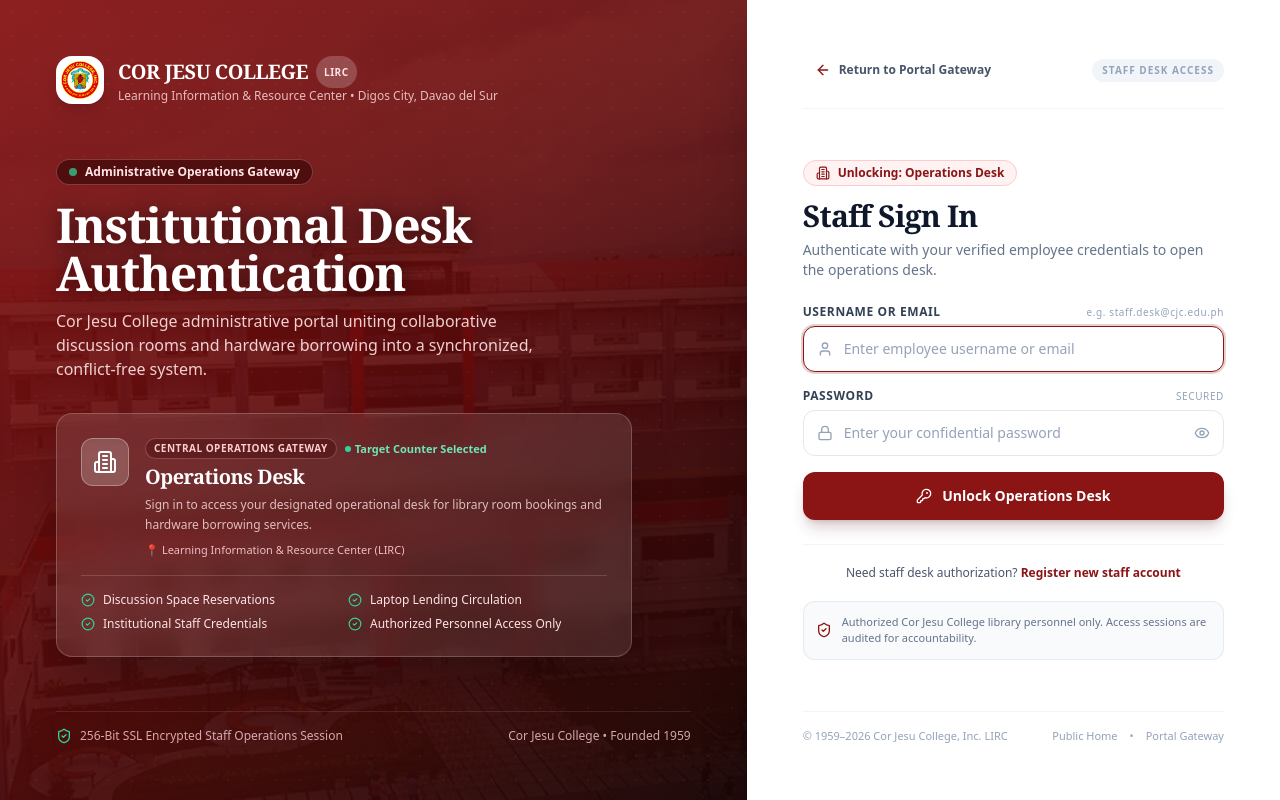
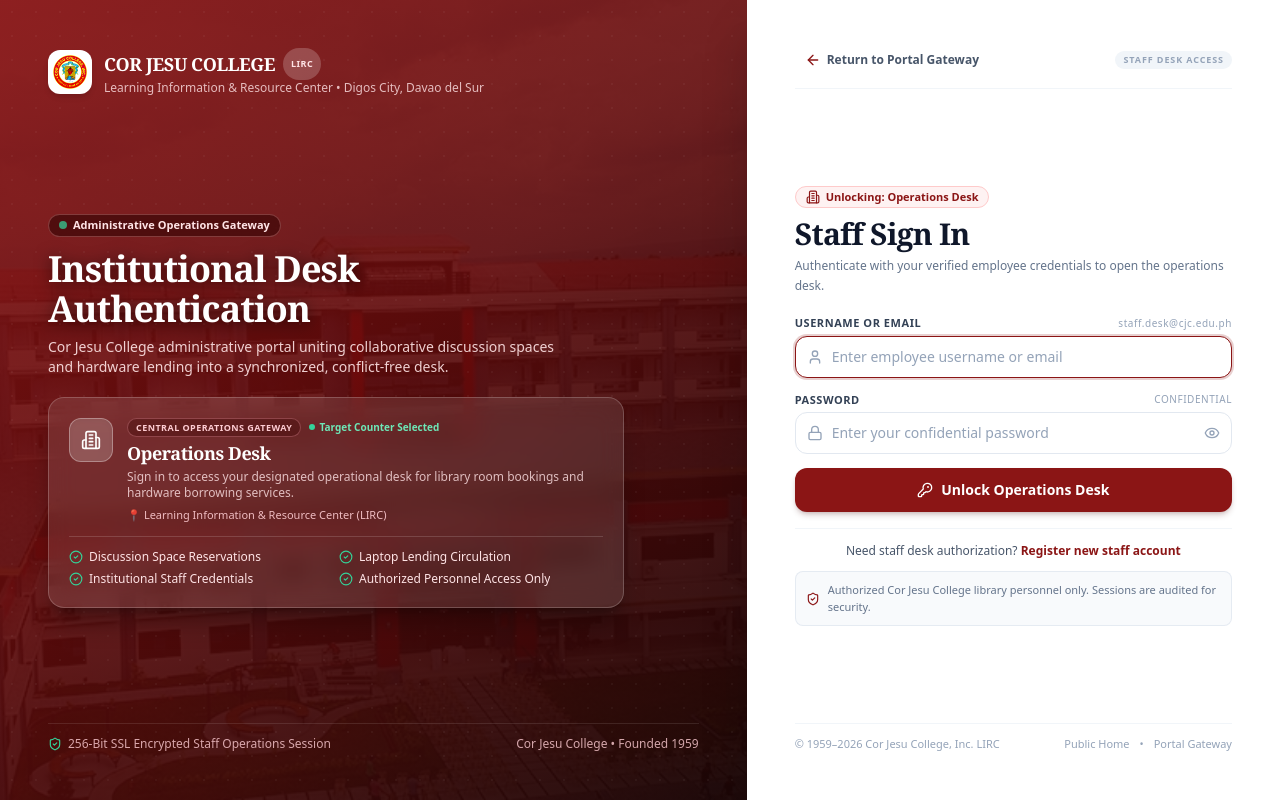
Before and after one commit to ZAndrie/library-booking, a Next.js app: page /login in a window 1280 px wide. Built offline with nearby package versions, Linux system fonts and the light colour scheme.

Commit message:
Auto-fit login layout to viewport height without vertical scrollbars on desktop and laptop screens

```diff
--- a/src/frontend/views/LoginView.tsx
+++ b/src/frontend/views/LoginView.tsx
@@ -6,7 +6,6 @@ import { useRouter, useSearchParams } from 'next/navigation';
 import {
   User,
   Lock,
-  LogIn,
   AlertCircle,
   CheckCircle2,
   ArrowLeft,
@@ -142,11 +141,11 @@ export default function LoginView() {
   };
 
   return (
-    <div className="min-h-screen flex flex-col lg:flex-row bg-slate-900 font-sans selection:bg-[#8B1515] selection:text-white">
+    <div className="min-h-screen lg:h-screen lg:max-h-screen lg:overflow-hidden flex flex-col lg:flex-row bg-slate-900 font-sans selection:bg-[#8B1515] selection:text-white">
       {/* ============================================================== */}
       {/* LEFT PANE: Institutional Campus Showcase & Dynamic Portal Context */}
       {/* ============================================================== */}
-      <div className="relative lg:w-1/2 xl:w-7/12 flex flex-col justify-between p-8 sm:p-12 lg:p-14 overflow-hidden text-white min-h-[380px] lg:min-h-screen">
+      <div className="relative lg:w-1/2 xl:w-7/12 flex flex-col justify-between p-6 sm:p-8 lg:p-8 xl:p-12 overflow-hidden text-white lg:h-full shrink-0">
         {/* Full Campus Background Image with Deep Crimson-and-Navy Gradient */}
         <div className="absolute inset-0 z-0 pointer-events-none">
           <img
@@ -178,76 +177,76 @@ export default function LoginView() {
         </div>
 
         {/* Top: Institutional Brand & Seal */}
-        <div className="relative z-10 flex items-center gap-3.5">
-          <div className="w-12 h-12 rounded-2xl bg-white p-1 border border-white/20 shadow-lg flex items-center justify-center shrink-0">
+        <div className="relative z-10 flex items-center gap-3">
+          <div className="w-10 h-10 xl:w-11 xl:h-11 rounded-xl bg-white p-1 border border-white/20 shadow-md flex items-center justify-center shrink-0">
             <img
               src="/cjc-logo.png"
               alt="Cor Jesu College Official Seal"
-              width={48}
-              height={48}
+              width={40}
+              height={40}
               className="w-full h-full object-contain"
             />
           </div>
           <div>
-            <div className="font-serif font-bold text-lg sm:text-xl text-white tracking-tight leading-tight flex items-center gap-2">
+            <div className="font-serif font-bold text-base xl:text-lg text-white tracking-tight leading-tight flex items-center gap-2">
               COR JESU COLLEGE
-              <span className="text-[10px] font-sans font-bold bg-white/20 text-rose-100 px-2 py-0.5 rounded-full uppercase tracking-wider backdrop-blur-xs">
+              <span className="text-[9px] font-sans font-bold bg-white/20 text-rose-100 px-2 py-0.5 rounded-full uppercase tracking-wider backdrop-blur-xs">
                 LIRC
               </span>
             </div>
-            <div className="text-xs text-rose-100/80 font-medium">
+            <div className="text-[11px] xl:text-xs text-rose-100/80 font-medium">
               Learning Information & Resource Center • Digos City, Davao del Sur
             </div>
           </div>
         </div>
 
         {/* Center: Hero Headline & Dynamic Glassmorphism Portal Card */}
-        <div className="relative z-10 my-8 lg:my-auto max-w-xl">
-          <div className="inline-flex items-center gap-2 px-3 py-1 rounded-full bg-red-950/80 border border-red-300/30 text-rose-100 text-xs font-semibold mb-4 backdrop-blur-md shadow-sm">
+        <div className="relative z-10 my-auto py-2 xl:py-4 max-w-xl">
+          <div className="inline-flex items-center gap-1.5 px-2.5 py-0.5 rounded-full bg-red-950/80 border border-red-300/30 text-rose-100 text-[11px] font-semibold mb-2 xl:mb-3 backdrop-blur-md shadow-xs">
             <span className="w-2 h-2 rounded-full bg-emerald-400 animate-pulse" />
             Administrative Operations Gateway
           </div>
 
-          <h1 className="font-serif text-3xl sm:text-4xl xl:text-5xl font-bold tracking-tight text-white leading-tight drop-shadow-[0_2px_10px_rgba(0,0,0,0.6)] mb-3">
+          <h1 className="font-serif text-2xl sm:text-3xl xl:text-4xl font-bold tracking-tight text-white leading-tight drop-shadow-[0_2px_8px_rgba(0,0,0,0.6)] mb-2">
             Institutional Desk Authentication
           </h1>
 
-          <p className="text-sm sm:text-base text-rose-100/90 leading-relaxed font-normal mb-8 max-w-lg">
-            Cor Jesu College administrative portal uniting collaborative discussion rooms and hardware borrowing into a synchronized, conflict-free system.
+          <p className="text-xs xl:text-sm text-rose-100/90 leading-relaxed font-normal mb-4 xl:mb-5 max-w-lg">
+            Cor Jesu College administrative portal uniting collaborative discussion spaces and hardware lending into a synchronized, conflict-free desk.
           </p>
 
           {/* Dynamic Active Portal Showcase Card */}
-          <div className="bg-white/10 backdrop-blur-md border border-white/20 rounded-2xl p-5 sm:p-6 shadow-2xl shadow-black/30 text-white">
-            <div className="flex items-start gap-4">
-              <div className="w-12 h-12 rounded-xl bg-white/20 border border-white/30 flex items-center justify-center shrink-0 shadow-inner">
-                <PortalIcon className="w-6 h-6 text-white" />
+          <div className="bg-white/10 backdrop-blur-md border border-white/20 rounded-xl xl:rounded-2xl p-4 xl:p-5 shadow-xl shadow-black/25 text-white">
+            <div className="flex items-start gap-3.5">
+              <div className="w-10 h-10 xl:w-11 xl:h-11 rounded-lg xl:rounded-xl bg-white/20 border border-white/30 flex items-center justify-center shrink-0 shadow-inner">
+                <PortalIcon className="w-5 h-5 text-white" />
               </div>
               <div className="flex-1 min-w-0">
-                <div className="flex items-center gap-2 flex-wrap mb-1">
-                  <span className={`text-[10px] font-bold uppercase tracking-wider px-2 py-0.5 rounded-full border ${portalInfo.accent}`}>
+                <div className="flex items-center gap-2 flex-wrap mb-0.5">
+                  <span className={`text-[9px] font-bold uppercase tracking-wider px-2 py-0.5 rounded-full border ${portalInfo.accent}`}>
                     {portalInfo.badge}
                   </span>
-                  <span className="text-[11px] text-emerald-300 font-semibold flex items-center gap-1">
+                  <span className="text-[10px] text-emerald-300 font-semibold flex items-center gap-1">
                     <span className="w-1.5 h-1.5 rounded-full bg-emerald-400" />
                     Target Counter Selected
                   </span>
                 </div>
-                <h2 className="font-serif text-lg sm:text-xl font-bold text-white tracking-tight">
+                <h2 className="font-serif text-base xl:text-lg font-bold text-white tracking-tight">
                   {portalInfo.title}
                 </h2>
-                <p className="text-xs text-rose-100/80 mt-1 leading-relaxed">
+                <p className="text-[11px] xl:text-xs text-rose-100/80 mt-0.5 leading-relaxed line-clamp-2">
                   {portalInfo.summary}
                 </p>
-                <div className="mt-2 text-[11px] text-rose-200/90 flex items-center gap-1.5 font-medium">
+                <div className="mt-1.5 text-[10px] xl:text-[11px] text-rose-200/90 flex items-center gap-1.5 font-medium">
                   <span>📍 {portalInfo.location}</span>
                 </div>
               </div>
             </div>
 
             {/* Feature Highlights Grid */}
-            <div className="grid grid-cols-1 sm:grid-cols-2 gap-2 mt-4 pt-4 border-t border-white/15 text-xs text-rose-100">
+            <div className="grid grid-cols-1 sm:grid-cols-2 gap-1.5 mt-3 pt-3 border-t border-white/15 text-[11px] xl:text-xs text-rose-100">
               {portalInfo.highlights.map((item, index) => (
-                <div key={index} className="flex items-center gap-2">
+                <div key={index} className="flex items-center gap-1.5">
                   <CheckCircle2 className="w-3.5 h-3.5 text-emerald-400 shrink-0" />
                   <span className="truncate">{item}</span>
                 </div>
@@ -257,9 +256,9 @@ export default function LoginView() {
         </div>
 
         {/* Bottom: Institutional Security Status & Heritage */}
-        <div className="relative z-10 pt-4 border-t border-white/10 flex flex-col sm:flex-row items-start sm:items-center justify-between gap-3 text-xs text-rose-200/80 font-medium">
-          <div className="flex items-center gap-2">
-            <ShieldCheck className="w-4 h-4 text-emerald-400" />
+        <div className="relative z-10 pt-2 xl:pt-3 border-t border-white/10 flex flex-col sm:flex-row items-start sm:items-center justify-between gap-2 text-[11px] xl:text-xs text-rose-200/80 font-medium">
+          <div className="flex items-center gap-1.5">
+            <ShieldCheck className="w-3.5 h-3.5 text-emerald-400" />
             <span>256-Bit SSL Encrypted Staff Operations Session</span>
           </div>
           <div>
@@ -269,53 +268,53 @@ export default function LoginView() {
       </div>
 
       {/* ============================================================== */}
-      {/* RIGHT PANE: Modern High-End Authentication Card */}
+      {/* RIGHT PANE: Modern High-End Authentication Card (Auto-Fits Viewport) */}
       {/* ============================================================== */}
-      <div className="lg:w-1/2 xl:w-5/12 bg-white flex flex-col justify-between p-6 sm:p-10 lg:p-14 shadow-2xl relative z-10">
+      <div className="lg:w-1/2 xl:w-5/12 bg-white flex flex-col justify-between p-6 sm:p-8 lg:p-8 xl:p-12 shadow-2xl relative z-10 lg:h-full overflow-y-auto lg:overflow-hidden">
         {/* Top Bar: Return to Portal Selection */}
-        <div className="flex items-center justify-between pb-6 border-b border-slate-100">
+        <div className="flex items-center justify-between pb-3 xl:pb-4 border-b border-slate-100 shrink-0">
           <Link
             href="/portal"
-            className="inline-flex items-center gap-2 text-xs font-bold text-slate-600 hover:text-[#8B1515] transition-colors group px-3 py-1.5 rounded-lg hover:bg-slate-50"
+            className="inline-flex items-center gap-1.5 text-xs font-bold text-slate-600 hover:text-[#8B1515] transition-colors group px-2.5 py-1 rounded-lg hover:bg-slate-50"
           >
             <ArrowLeft className="w-4 h-4 transition-transform group-hover:-translate-x-1 text-[#8B1515]" />
             <span>Return to Portal Gateway</span>
           </Link>
 
-          <span className="text-[10px] font-bold uppercase tracking-widest text-slate-400 bg-slate-100 px-2.5 py-1 rounded-full">
+          <span className="text-[9px] font-bold uppercase tracking-widest text-slate-400 bg-slate-100 px-2 py-0.5 rounded-full">
             Staff Desk Access
           </span>
         </div>
 
-        {/* Center: Auth Form Container */}
-        <div className="max-w-md w-full mx-auto my-auto py-8">
+        {/* Center: Auth Form Container (Compact & Auto-Sized to fit screen) */}
+        <div className="max-w-md w-full mx-auto my-auto py-2 xl:py-4">
           {/* Header */}
-          <div className="mb-6">
-            <div className="inline-flex items-center gap-2 px-3 py-1 rounded-full bg-red-50 border border-red-200 text-[#8B1515] text-xs font-bold mb-3">
+          <div className="mb-4 xl:mb-5">
+            <div className="inline-flex items-center gap-1.5 px-2.5 py-0.5 rounded-full bg-red-50 border border-red-200 text-[#8B1515] text-[11px] font-bold mb-2">
               <PortalIcon className="w-3.5 h-3.5" />
               <span>Unlocking: {portalInfo.title}</span>
             </div>
-            <h2 className="font-serif text-3xl font-bold text-slate-900 tracking-tight">
+            <h2 className="font-serif text-2xl xl:text-3xl font-bold text-slate-900 tracking-tight">
               Staff Sign In
             </h2>
-            <p className="text-xs sm:text-sm text-slate-500 mt-1.5 leading-relaxed">
+            <p className="text-xs text-slate-500 mt-1 leading-relaxed">
               Authenticate with your verified employee credentials to open the {portalInfo.title.toLowerCase()}.
             </p>
           </div>
 
           {/* Registration Success Alert */}
           {isRegistered && !error && (
-            <div className="mb-5 p-3.5 rounded-xl bg-emerald-50 border border-emerald-200 flex items-start gap-3 text-emerald-800 text-xs shadow-xs animate-in fade-in">
+            <div className="mb-3.5 p-3 rounded-xl bg-emerald-50 border border-emerald-200 flex items-start gap-2.5 text-emerald-800 text-xs shadow-xs animate-in fade-in">
               <CheckCircle2 className="w-4 h-4 shrink-0 mt-0.5 text-emerald-600" />
               <div className="leading-relaxed font-medium">
-                <strong>Registration successful!</strong> Your staff account is created. Please enter your credentials below to proceed.
+                <strong>Registration successful!</strong> Your staff account is created. Sign in below to proceed.
               </div>
             </div>
           )}
 
           {/* Error Alert */}
           {error && (
-            <div className="mb-5 p-3.5 rounded-xl bg-red-50 border border-red-200 flex items-start gap-3 text-red-700 text-xs shadow-xs animate-in fade-in">
+            <div className="mb-3.5 p-3 rounded-xl bg-red-50 border border-red-200 flex items-start gap-2.5 text-red-700 text-xs shadow-xs animate-in fade-in">
               <AlertCircle className="w-4 h-4 shrink-0 mt-0.5 text-[#8B1515]" />
               <div className="leading-relaxed font-medium">
                 {error}
@@ -324,15 +323,15 @@ export default function LoginView() {
           )}
 
           {/* Form */}
-          <form onSubmit={handleSubmit} className="space-y-4">
+          <form onSubmit={handleSubmit} className="space-y-3 xl:space-y-3.5">
             {/* USERNAME / EMPLOYEE ID */}
             <div>
-              <label className="block text-xs font-bold tracking-wider text-slate-700 uppercase mb-1.5 flex items-center justify-between">
+              <label className="block text-[11px] font-bold tracking-wider text-slate-700 uppercase mb-1 flex items-center justify-between">
                 <span>Username or Email</span>
-                <span className="text-[10px] font-medium text-slate-400 lowercase">e.g. staff.desk@cjc.edu.ph</span>
+                <span className="text-[10px] font-normal text-slate-400 lowercase">staff.desk@cjc.edu.ph</span>
               </label>
               <div className="relative">
-                <div className="absolute inset-y-0 left-0 pl-3.5 flex items-center pointer-events-none text-slate-400">
+                <div className="absolute inset-y-0 left-0 pl-3 flex items-center pointer-events-none text-slate-400">
                   <User className="w-4 h-4" />
                 </div>
                 <input
@@ -344,19 +343,19 @@ export default function LoginView() {
                   value={username}
                   onChange={(e) => setUsername(e.target.value)}
                   placeholder="Enter employee username or email"
-                  className="w-full pl-10 pr-4 py-3 bg-white border border-slate-200 rounded-xl text-sm text-slate-800 placeholder-slate-400 focus:outline-none focus:ring-2 focus:ring-[#8B1515]/20 focus:border-[#8B1515] transition-all shadow-xs"
+                  className="w-full pl-9 pr-3.5 py-2.5 bg-white border border-slate-200 rounded-xl text-sm text-slate-800 placeholder-slate-400 focus:outline-none focus:ring-2 focus:ring-[#8B1515]/20 focus:border-[#8B1515] transition-all shadow-2xs"
                 />
               </div>
             </div>
 
             {/* PASSWORD WITH VISIBILITY TOGGLE */}
             <div>
-              <label className="block text-xs font-bold tracking-wider text-slate-700 uppercase mb-1.5 flex items-center justify-between">
+              <label className="block text-[11px] font-bold tracking-wider text-slate-700 uppercase mb-1 flex items-center justify-between">
                 <span>Password</span>
-                <span className="text-[10px] font-medium text-slate-400">Secured</span>
+                <span className="text-[10px] font-normal text-slate-400">Confidential</span>
               </label>
               <div className="relative">
-                <div className="absolute inset-y-0 left-0 pl-3.5 flex items-center pointer-events-none text-slate-400">
+                <div className="absolute inset-y-0 left-0 pl-3 flex items-center pointer-events-none text-slate-400">
                   <Lock className="w-4 h-4" />
                 </div>
                 <input
@@ -365,12 +364,12 @@ export default function LoginView() {
                   value={password}
                   onChange={(e) => setPassword(e.target.value)}
                   placeholder="Enter your confidential password"
-                  className="w-full pl-10 pr-11 py-3 bg-white border border-slate-200 rounded-xl text-sm text-slate-800 placeholder-slate-400 focus:outline-none focus:ring-2 focus:ring-[#8B1515]/20 focus:border-[#8B1515] transition-all shadow-xs"
+                  className="w-full pl-9 pr-10 py-2.5 bg-white border border-slate-200 rounded-xl text-sm text-slate-800 placeholder-slate-400 focus:outline-none focus:ring-2 focus:ring-[#8B1515]/20 focus:border-[#8B1515] transition-all shadow-2xs"
                 />
                 <button
                   type="button"
                   onClick={() => setShowPassword(!showPassword)}
-                  className="absolute inset-y-0 right-0 pr-3.5 flex items-center text-slate-400 hover:text-slate-600 focus:outline-none transition-colors"
+                  className="absolute inset-y-0 right-0 pr-3 flex items-center text-slate-400 hover:text-slate-600 focus:outline-none transition-colors"
                   title={showPassword ? 'Hide password' : 'Show password'}
                 >
                   {showPassword ? <EyeOff className="w-4 h-4" /> : <Eye className="w-4 h-4" />}
@@ -382,7 +381,7 @@ export default function LoginView() {
             <button
               type="submit"
               disabled={loading}
-              className="w-full mt-2 py-3.5 px-5 bg-[#8B1515] hover:bg-[#721111] text-white font-bold text-sm rounded-xl shadow-lg shadow-red-950/20 active:scale-[0.99] transition-all flex items-center justify-center gap-2.5 disabled:opacity-60 cursor-pointer"
+              className="w-full mt-1.5 py-3 px-4 bg-[#8B1515] hover:bg-[#721111] text-white font-bold text-sm rounded-xl shadow-md shadow-red-950/20 active:scale-[0.99] transition-all flex items-center justify-center gap-2 disabled:opacity-60 cursor-pointer"
             >
               {loading ? (
                 <>
@@ -399,7 +398,7 @@ export default function LoginView() {
           </form>
 
           {/* New Staff Registration Link */}
-          <div className="mt-6 pt-5 border-t border-slate-100 text-center">
+          <div className="mt-4 pt-3.5 border-t border-slate-100 text-center">
             <p className="text-xs text-slate-600">
               Need staff desk authorization?{' '}
               <Link
@@ -412,18 +411,18 @@ export default function LoginView() {
           </div>
 
           {/* Security Notice Box */}
-          <div className="mt-5 p-3 rounded-xl bg-slate-50 border border-slate-200/80 flex items-center gap-2.5 text-[11px] text-slate-500">
-            <ShieldCheck className="w-4 h-4 text-[#8B1515] shrink-0" />
-            <span>Authorized Cor Jesu College library personnel only. Access sessions are audited for accountability.</span>
+          <div className="mt-3 p-2.5 rounded-lg bg-slate-50 border border-slate-200/80 flex items-center gap-2 text-[10px] xl:text-[11px] text-slate-500">
+            <ShieldCheck className="w-3.5 h-3.5 text-[#8B1515] shrink-0" />
+            <span>Authorized Cor Jesu College library personnel only. Sessions are audited for security.</span>
           </div>
         </div>
 
         {/* Bottom Institutional Disclaimer */}
-        <div className="pt-4 border-t border-slate-100 flex flex-col sm:flex-row items-center justify-between gap-2 text-[11px] text-slate-400">
+        <div className="pt-2 xl:pt-3 border-t border-slate-100 flex flex-col sm:flex-row items-center justify-between gap-1.5 text-[10px] xl:text-[11px] text-slate-400 shrink-0">
           <div>
             © 1959–2026 Cor Jesu College, Inc. LIRC
           </div>
-          <div className="flex items-center gap-3">
+          <div className="flex items-center gap-2.5">
             <Link href="/" className="hover:text-slate-600 transition-colors">
               Public Home
             </Link>
```
